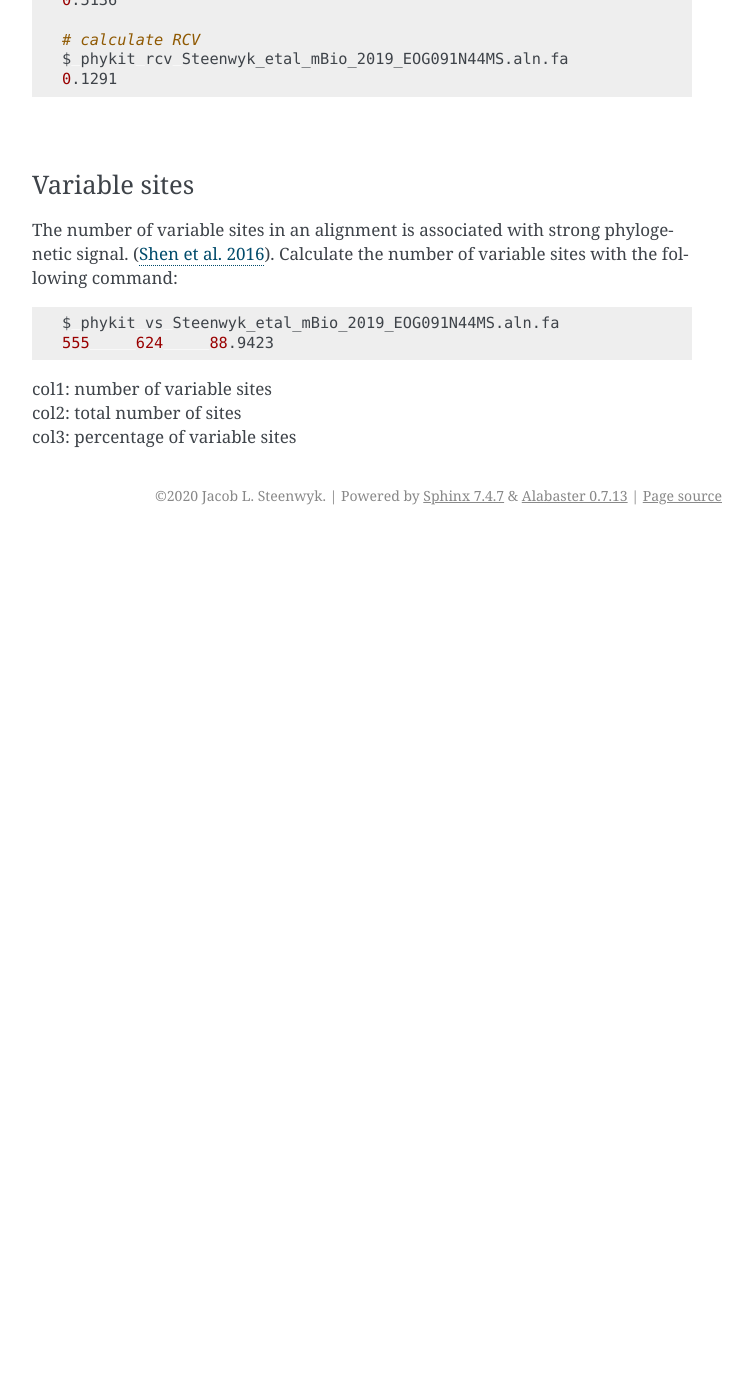
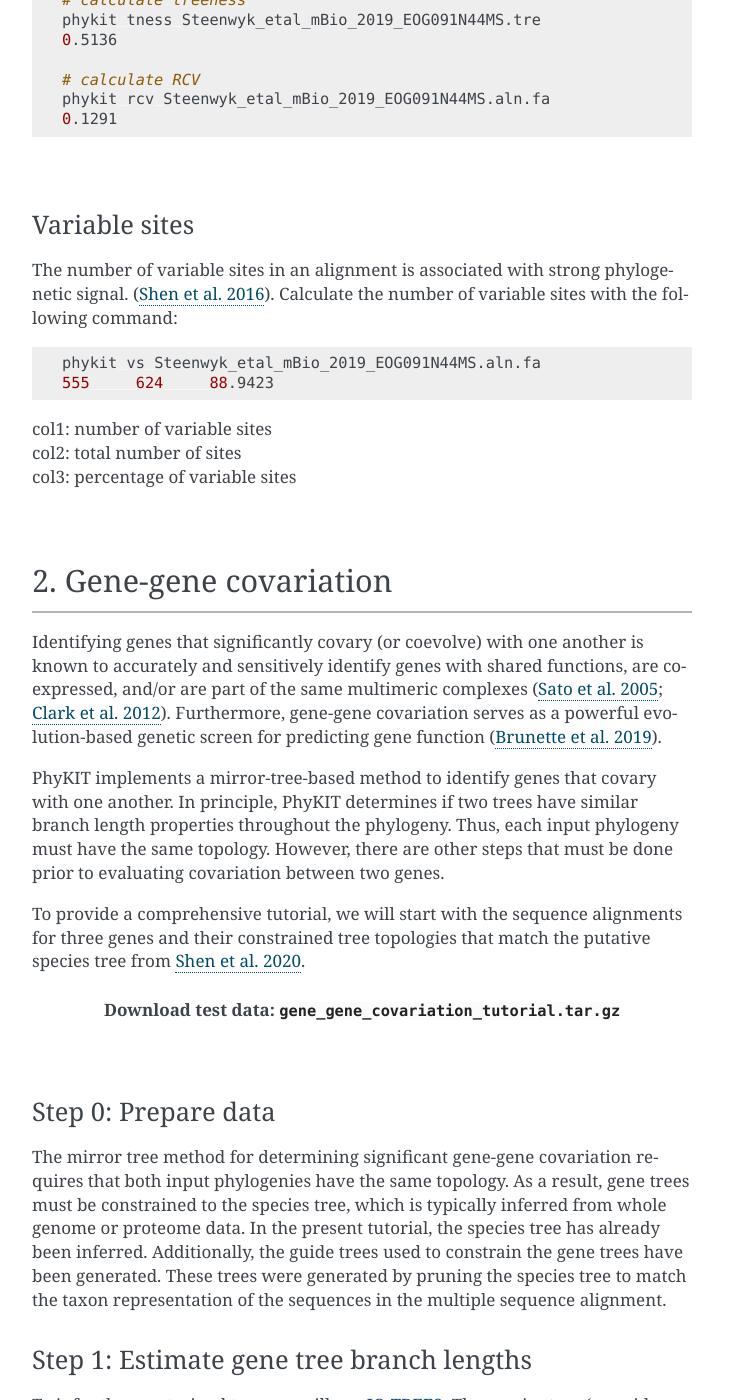
Before and after one commit to JLSteenwyk/PhyKIT, a Sphinx documentation site: the page built from docs/tutorials/index.rst, in a window 1280 px wide and 1400 px high, scrolled down 3984 px. Shown: the whole window, without its empty margins (388-1141 px from the left). Built offline with Sphinx 7.4.7, drawn with Linux system fonts in a browser that asks for light colours; before the commit the page ends 4519 px from its top, so only the background shows below that; some of the changed text lies outside the part shown.

Commit message:
wrote tutorial for evaluating gene-gene covariation

```diff
--- a/docs/tutorials/index.rst
+++ b/docs/tutorials/index.rst
@@ -46,9 +46,11 @@
 from `Steenwyk et al. 2019 <https://mbio.asm.org/content/10/4/e00925-19>`_. |br|
 
 .. centered::
-   Test data:
+   Download test data:
    :download:`Multiple sequence alignment </data/Steenwyk_etal_mBio_2019_EOG091N44MS.aln.fa>`;
    :download:`Single-gene phylogeny </data/Steenwyk_etal_mBio_2019_EOG091N44MS.tre>`
+
+|
 
 Alignment length
 ****************
@@ -60,14 +62,14 @@
 
 .. code-block:: shell
 
-   $ phykit aln_len Steenwyk_etal_mBio_2019_EOG091N44MS.aln.fa
+   phykit aln_len Steenwyk_etal_mBio_2019_EOG091N44MS.aln.fa
    624
 
 to exclude alignment gaps, use the following option
 
 .. code-block:: shell
 
-   $ phykit aln_len_no_gaps ./docs/data/Steenwyk_etal_mBio_2019_EOG091N44MS.aln.fa
+   phykit aln_len_no_gaps ./docs/data/Steenwyk_etal_mBio_2019_EOG091N44MS.aln.fa
    321     624     51.4423
 
 col1: number of sites without gaps |br|
@@ -87,7 +89,7 @@
 
 .. code-block:: shell
 
-   ~$ phykit bss Steenwyk_etal_mBio_2019_EOG091N44MS.tre
+   phykit bss Steenwyk_etal_mBio_2019_EOG091N44MS.tre
    mean: 88.6437
    median: 99
    25th percentile: 83.0
@@ -110,7 +112,7 @@
 
 .. code-block:: shell
 
-   $ phykit lb_score Steenwyk_etal_mBio_2019_EOG091N44MS.tre
+   phykit lb_score Steenwyk_etal_mBio_2019_EOG091N44MS.tre
    mean: -1.1111
    median: -14.4566
    25th percentile: -17.8686
@@ -126,7 +128,7 @@
 
 .. code-block:: shell
 
-   $ phykit lb_score Steenwyk_etal_mBio_2019_EOG091N44MS.tre --verbose
+   phykit lb_score Steenwyk_etal_mBio_2019_EOG091N44MS.tre --verbose
    Aspergillus_aculeatus   -13.7403
    Aspergillus_arachidicola        -15.382
    Aspergillus_parasiticus -15.2214
@@ -148,7 +150,7 @@
 
 .. code-block:: shell
 
-   $ phykit pis Steenwyk_etal_mBio_2019_EOG091N44MS.aln.fa
+   phykit pis Steenwyk_etal_mBio_2019_EOG091N44MS.aln.fa
    517     624     82.8526
 
 col1: number of parsimony informative sites |br|
@@ -168,7 +170,7 @@
 
 .. code-block:: shell
 
-   $ phykit sat -a Steenwyk_etal_mBio_2019_EOG091N44MS.aln.fa -t teenwyk_etal_mBio_2019_EOG091N44MS.tre
+   phykit sat -a Steenwyk_etal_mBio_2019_EOG091N44MS.aln.fa -t teenwyk_etal_mBio_2019_EOG091N44MS.tre
    0.6835
 
 |
@@ -187,7 +189,7 @@
 
 .. code-block:: shell
 
-   $ phykit toverr -a Steenwyk_etal_mBio_2019_EOG091N44MS.aln.fa -t Steenwyk_etal_mBio_2019_EOG091N44MS.tre
+   phykit toverr -a Steenwyk_etal_mBio_2019_EOG091N44MS.aln.fa -t Steenwyk_etal_mBio_2019_EOG091N44MS.tre
    3.9773  0.5136  0.1291
 
 col1: treeness/RCV |br|
@@ -203,11 +205,11 @@
 .. code-block:: shell
 
    # calculate treeness
-   $ phykit tness Steenwyk_etal_mBio_2019_EOG091N44MS.tre
+   phykit tness Steenwyk_etal_mBio_2019_EOG091N44MS.tre
    0.5136
 
    # calculate RCV
-   $ phykit rcv Steenwyk_etal_mBio_2019_EOG091N44MS.aln.fa
+   phykit rcv Steenwyk_etal_mBio_2019_EOG091N44MS.aln.fa
    0.1291
 
 |
@@ -221,13 +223,95 @@
 
 .. code-block:: shell
 
-   $ phykit vs Steenwyk_etal_mBio_2019_EOG091N44MS.aln.fa
+   phykit vs Steenwyk_etal_mBio_2019_EOG091N44MS.aln.fa
    555     624     88.9423
 
 col1: number of variable sites |br|
 col2: total number of sites |br|
 col3: percentage of variable sites
 
+|
+
+2. Gene-gene covariation
+########################
+
+^^^^^
+
+Identifying genes that significantly covary (or coevolve) with one another is known to accurately and sensitively
+identify genes with shared functions, are coexpressed, and/or are part of the same multimeric complexes
+(`Sato et al. 2005 <https://academic.oup.com/bioinformatics/article/21/17/3482/212654>`_;
+`Clark et al. 2012 <https://genome.cshlp.org/content/22/4/714.full>`_).
+Furthermore, gene-gene covariation serves as a powerful evolution-based genetic screen for predicting gene function
+(`Brunette et al. 2019 <https://www.pnas.org/content/116/39/19593>`_).
+
+PhyKIT implements a mirror-tree-based method to identify genes that covary with one another. In principle, PhyKIT
+determines if two trees have similar branch length properties throughout the phylogeny. Thus, each input phylogeny
+must have the same topology. However, there are other steps that must be done prior to evaluating covariation
+between two genes.
+
+To provide a comprehensive tutorial, we will start with the sequence alignments for three genes and their constrained
+tree topologies that match the putative species tree from `Shen et al. 2020
+<https://www.biorxiv.org/content/10.1101/2020.05.11.088658v1.abstract>`_.
+
+.. centered::
+   Download test data:
+   :download:`gene_gene_covariation_tutorial.tar.gz </data/gene_gene_covariation_tutorial.tar.gz>`
+
+|
+
+Step 0: Prepare data
+********************
+The mirror tree method for determining significant gene-gene covariation requires that both input phylogenies have the same topology.
+As a result, gene trees must be constrained to the species tree, which is typically inferred from whole genome or proteome data.
+In the present tutorial, the species tree has already been inferred. Additionally, the guide trees used to constrain the gene trees
+have been generated. These trees were generated by pruning the species tree to match the taxon representation of the sequences in
+the multiple sequence alignment.
+
+Step 1: Estimate gene tree branch lengths
+*****************************************
+To infer the constrained tree, we will use `IQ-TREE2 <http://www.iqtree.org/>`_. The species tree (or guide tree) is specified
+with the *-g* argument. Lastly, the best-fitting substitution model was specified according to what was reported in
+`Shen et al. 2020 <https://www.biorxiv.org/content/10.1101/2020.05.11.088658v1.abstract>`_ supplementary data; however,
+if the best-fitting model is unknown, this will have to be determined prior to estimating gene tree branch lengths.
+
+Estimate the gene tree branch lengths using the following commands:
+
+.. code-block:: shell
+
+   iqtree2 -s Shen_etal_SciAdv_2020_NDC80.fa -g Shen_etal_SciAdv_2020_NDC80.constrained.tre -pre Shen_etal_SciAdv_2020_NDC80 -m JTT+G4+F
+   iqtree2 -s Shen_etal_SciAdv_2020_NUF2.fa -g Shen_etal_SciAdv_2020_NUF2.constrained.tre -pre Shen_etal_SciAdv_2020_NUF2 -m LG+G4
+   iqtree2 -s Shen_etal_SciAdv_2020_SEC7.fa -g Shen_etal_SciAdv_2020_SEC7.constrained.tre -pre Shen_etal_SciAdv_2020_SEC7 -m LG+G4
+
+Step 2: Evaluate gene-gene covariation
+**************************************
+When determining gene-gene covariation, it is best to use a high significance threshold for correlation coefficients.
+I consider a threshold of 0.825 to be very conservative and that 0.8 is often sufficiently conservative. I like to be cautious
+so I recommend using a threshold of 0.825.
+
+To evaluate gene-gene covariation, execute the following commands:
+
+.. code-block:: shell
+
+   # Evaluate gene-gene covariation between NUF2 and SEC7
+   phykit cover Shen_etal_SciAdv_2020_NUF2.treefile Shen_etal_SciAdv_2020_SEC7.treefile -r Shen_etal_SciAdv_2020_species_tree.tre
+   0.7496  0.0
+   # Evaluate gene-gene covariation between NDC80 and SEC7
+   phykit cover Shen_etal_SciAdv_2020_NDC80.treefile Shen_etal_SciAdv_2020_SEC7.treefile -r Shen_etal_SciAdv_2020_species_tree.tre
+   0.763   0.0
+
+Given our thresholds, neither *NUF2* nor *NDC80* significantly covary with *SEC7*. Next, evaluate gene-gene covariation between
+*NUF2* and *NDC80*.
+
+.. code-block:: shell
+
+   # Evaluate gene-gene covariation between NUF2 and NDC80
+   phykit cover Shen_etal_SciAdv_2020_NUF2.treefile Shen_etal_SciAdv_2020_NDC80.treefile -r Shen_etal_SciAdv_2020_species_tree.tre
+   0.8448  0.0
+
+These two genes significantly covary with one another. This raises the hypothesis that these two genes have shared function. A literature-
+based examination of these genes reveals the encoded proteins are part of the same kinetochore-associated complex termed the
+`NDC80 complex <https://www.yeastgenome.org/complex/CPX-548>`_. Thus, PhyKIT is useful for determining gene-gene covariation, which can be
+driven by shared function, coexpression, and/or are part of the same multimeric complexes.
 
 
 .. |br| raw:: html
```
Also changed, not shown: 1 other file.
